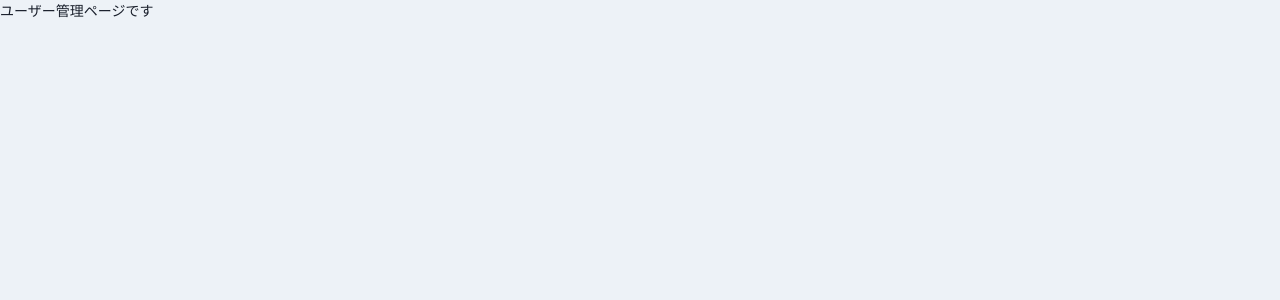
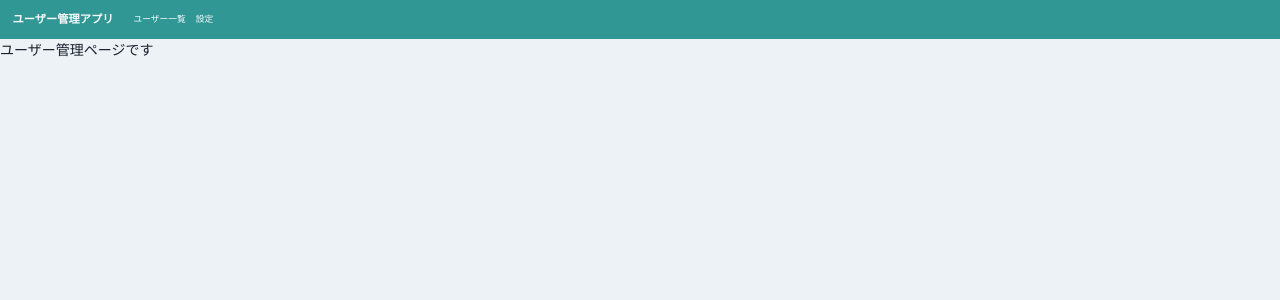
Before and after one commit to HamazakiHisanori/react-second-app, a React (Create React App) app: page /home/user_management in a window 1280 px wide. Shown: the top 300 px of the page. Built offline with nearby package versions, Linux system fonts and the light colour scheme.

Commit message:
Header template create

```diff
--- a/package.json
+++ b/package.json
@@ -3,6 +3,7 @@
   "version": "0.1.0",
   "private": true,
   "dependencies": {
+    "@chakra-ui/icons": "^1.0.15",
     "@chakra-ui/react": "^1.6.7",
     "@emotion/react": "^11.4.1",
     "@emotion/styled": "^11.3.0",
--- /dev/null
+++ b/src/components/organisms/layout/Header.tsx
@@ -0,0 +1,69 @@
+import { memo, VFC } from "react";
+import { Box, Flex, Heading, Link } from "@chakra-ui/layout";
+import { Button, IconButton } from "@chakra-ui/button";
+import { HamburgerIcon } from "@chakra-ui/icons";
+import {
+  Drawer,
+  DrawerBody,
+  DrawerContent,
+  DrawerOverlay,
+} from "@chakra-ui/modal";
+import { useDisclosure } from "@chakra-ui/hooks";
+
+export const Header: VFC = memo(() => {
+  const { isOpen, onOpen, onClose } = useDisclosure();
+  return (
+    <>
+      <Flex
+        as="nav"
+        bg="teal.500"
+        color="gray.50"
+        align="center"
+        justify="space-between"
+        padding={{ base: 3, md: 5 }}
+      >
+        <Flex
+          align="center"
+          as="a"
+          mr={8}
+          _hover={{ cursor: "pointer", opacity: "0.7" }}
+        >
+          <Heading as="h1" fontSize={{ base: "md", md: "lg" }}>
+            ユーザー管理アプリ
+          </Heading>
+        </Flex>
+        <Flex
+          align="center"
+          fontSize="sm"
+          flexGrow={2}
+          display={{ base: "none", md: "flex" }}
+        >
+          <Box pr={4}>
+            <Link>ユーザー一覧</Link>
+          </Box>
+          <Link>設定</Link>
+        </Flex>
+
+        <IconButton
+          aria-label="メニューボタン"
+          icon={<HamburgerIcon />}
+          size="sm"
+          variant="unstyled"
+          display={{ base: "block", md: "none" }}
+          onClick={onOpen}
+        />
+      </Flex>
+      <Drawer placement="left" size="xs" onClose={onClose} isOpen={isOpen}>
+        <DrawerOverlay>
+          <DrawerContent>
+            <DrawerBody p={0} bg="gray.100">
+              <Button w="100%">TOP</Button>
+              <Button w="100%">ユーザー一覧</Button>
+              <Button w="100%">設定</Button>
+            </DrawerBody>
+          </DrawerContent>
+        </DrawerOverlay>
+      </Drawer>
+    </>
+  );
+});
--- /dev/null
+++ b/src/components/templates/HeraderLayout.tsx
@@ -0,0 +1,17 @@
+import { memo, ReactNode, VFC } from "react";
+
+import { Header } from "../organisms/layout/Header";
+
+type Props = {
+  children: ReactNode;
+};
+
+export const HeaderLayout: VFC<Props> = memo((props) => {
+  const { children } = props;
+  return (
+    <>
+      <Header />
+      {children}
+    </>
+  );
+});
--- a/src/router/Router.tsx
+++ b/src/router/Router.tsx
@@ -4,6 +4,7 @@
 import { LogIn } from "../components/pages/LogIn";
 import { HomeRoutes } from "./HomeRoutes";
 import { Page404 } from "../components/pages/Page404";
+import { HeaderLayout } from "../components/templates/HeraderLayout";
 
 export const Router: VFC = memo(() => {
   return (
@@ -21,7 +22,7 @@
                 exact={route.exact}
                 path={`${url}${route.path}`}
               >
-                {route.children}
+                <HeaderLayout>{route.children}</HeaderLayout>
               </Route>
             ))}
           </Switch>
```
Also changed, not shown: 1 other file (tests, documents, lock files or other folders).
